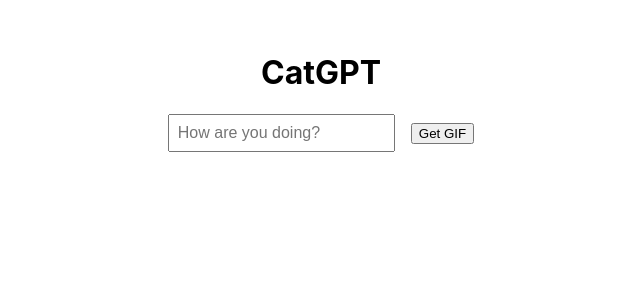
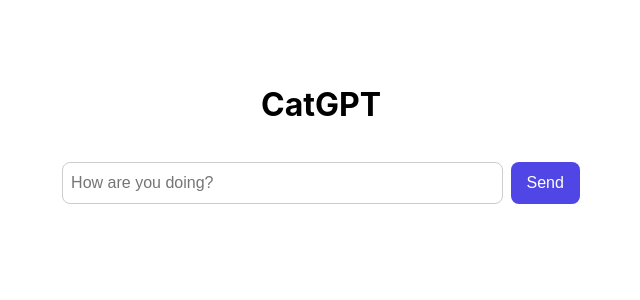
Before and after one commit to nanbohra/CatGPT, a React (Create React App) app in the folder cat-gif-frontend/: page / in a window 1280 px wide. Shown: the top 300 px of the page, without its empty margins (319-959 px from the left). Built offline with nearby package versions, Linux system fonts and the light colour scheme.

Commit message:
Frontend refining

```diff
--- a/cat-gif-frontend/src/App.js
+++ b/cat-gif-frontend/src/App.js
@@ -10,6 +10,8 @@ function App() {
     event.preventDefault();
     console.log("Sending user message...");
 
+    if (!text.trim()) return;
+
     const response = await fetch("http://127.0.0.1:5000/get_gif",{
       method: "POST",
       headers: { "Content-Type": "application/json"},
@@ -18,37 +20,41 @@ function App() {
 
     const data = await response.json();
     setGifData(data)
+    setText("");
     console.log(data);
   };
 
   return (
-    <div style={{ textAlign: "center", padding: "2rem" }}>
+    <div className={`chat-container ${gifData ? "chat-started": ""}`}>
+      <div style={{ textAlign: "center", padding: "2rem" }}>
       <h1> CatGPT </h1>
-      <form onSubmit={handleSubmit}>
+
+      <div className='chat-content'>
+        {gifData && (
+          <div className="chat-area">
+            <h2>Detected Emotion: {gifData.emotion}</h2>
+            <img
+              src={gifData.gif}
+              alt={gifData.metadata?.content_description || "cat gif"}
+              className='chat-gif'
+            />
+          </div>
+        )}
+      </div>
+
+      <form onSubmit={handleSubmit}  className='chat-form'>
         <input
           type="text"
           value={text}
           onChange={(e) => setText(e.target.value)}
           placeholder="How are you doing?"
-          style={{ padding: "0.5rem", fontSize: "1rem"}}
+          className='chat-input'
         />
-        <button type="submit" style={{ marginLeft: "1rem"}}>
-          Get GIF
-        </button>
+        <button className="chat-submit" type="submit">Send</button>
       </form>
-      {gifData && (
-      <div style={{ marginTop: "2rem" }}>
-        <h2>Detected Emotion: {gifData.emotion}</h2>
-        <img
-          src={gifData.gif}
-          alt={gifData.metadata?.content_description || "cat gif"}
-          style={{ width: "300px", borderRadius: "12px" }}
-        />
-        <p>{gifData.metadata?.content_description}</p>
-      </div>
-    )}
+    </div>
+    </div>
 
-    </div>
   );
 
 
--- a/cat-gif-frontend/src/style.css
+++ b/cat-gif-frontend/src/style.css
@@ -0,0 +1,81 @@
+html, body{
+    height: 100%;
+    margin: 0;
+    padding: 0;
+}
+
+/* Full page */
+.chat-container {
+  display: flex;
+  flex-direction: column;
+  justify-content: space-between;
+  align-items: center;
+  height: 100vh;
+  padding: 2rem;
+  box-sizing: border-box;
+}
+
+.chat-container.chat-started {
+  justify-content: flex-end;
+  padding-bottom: 2rem;
+}
+
+.chat-content {
+    width: 100%;
+    display: flex;
+    flex-direction: column;
+    align-items: center;
+    margin-bottom: 1rem;
+}
+
+/* chat input box */
+.chat-input {
+    flex: 1;
+    width: 33vw;
+    min-width: 300px;
+    max-width: 600px;
+    padding: 0.5rem;
+    font-size: 1rem;
+    /* display: block; */
+    margin: 0 auto;
+    border-radius: 8px;
+    border: 1px solid #ccc;
+}
+
+/* submit button */
+.chat-submit {
+
+    padding: 0.75rem 1rem;
+    margin-left: 0.5rem;
+    font-size: 1rem;
+    border-radius: 8px;
+    border: none;
+    background-color: #4f46e5;
+    color: white;
+    cursor: pointer;
+}
+
+.chat-submit:hover {
+  background-color: #4338ca;
+}
+
+/* Chat area */
+.chat-area {
+  display: flex;
+  flex-direction: column;
+  align-items: center;
+  margin-top: 1rem;
+}
+
+.chat-form {
+    display: flex;
+    width: 100%;
+    max-width: 600px;
+    margin: 0 auto;
+    justify-content: center;
+}
+
+.chat-gif {
+    width: 300px;
+    border-radius: 12px;
+}
```
